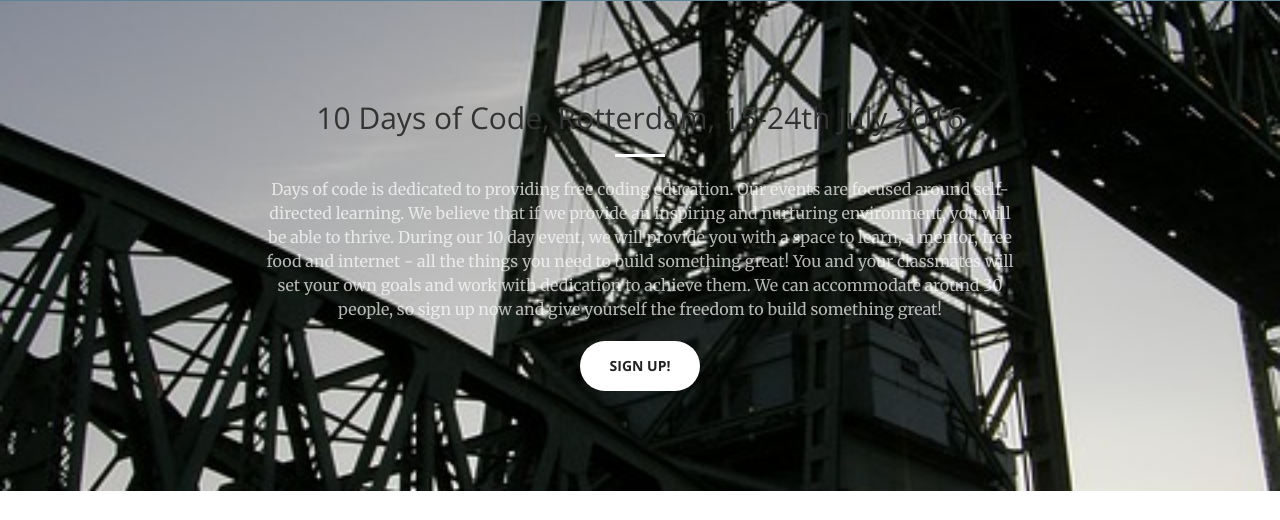
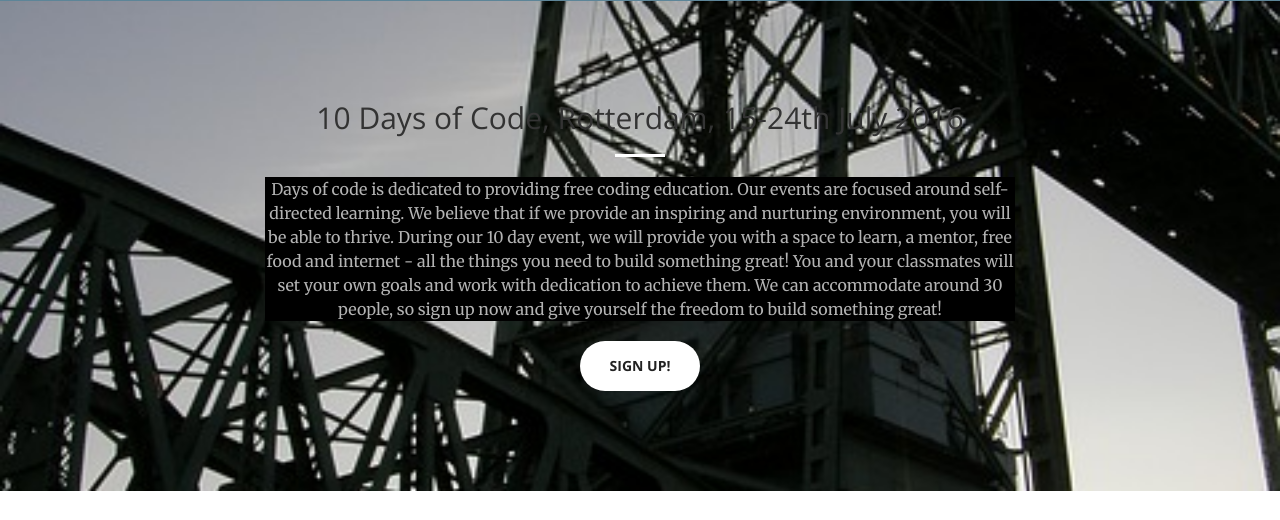
Before and after one commit to abbeywaldron/daysofcode, a PHP site: page /main.html in a window 1280 px wide. Shown: the part 1289-1809 px from the top of the page. Run offline with PHP 8.4, Linux system fonts and the light colour scheme.

Commit message:
style text for possibility to read it...

```diff
--- a/css/creative.css
+++ b/css/creative.css
@@ -211,6 +211,10 @@ header {
     -moz-background-size: cover;
     background-size: cover;
     -o-background-size: cover;
+}
+
+.who p {
+     background-color: black;
 }
 
 header .header-content {
```
